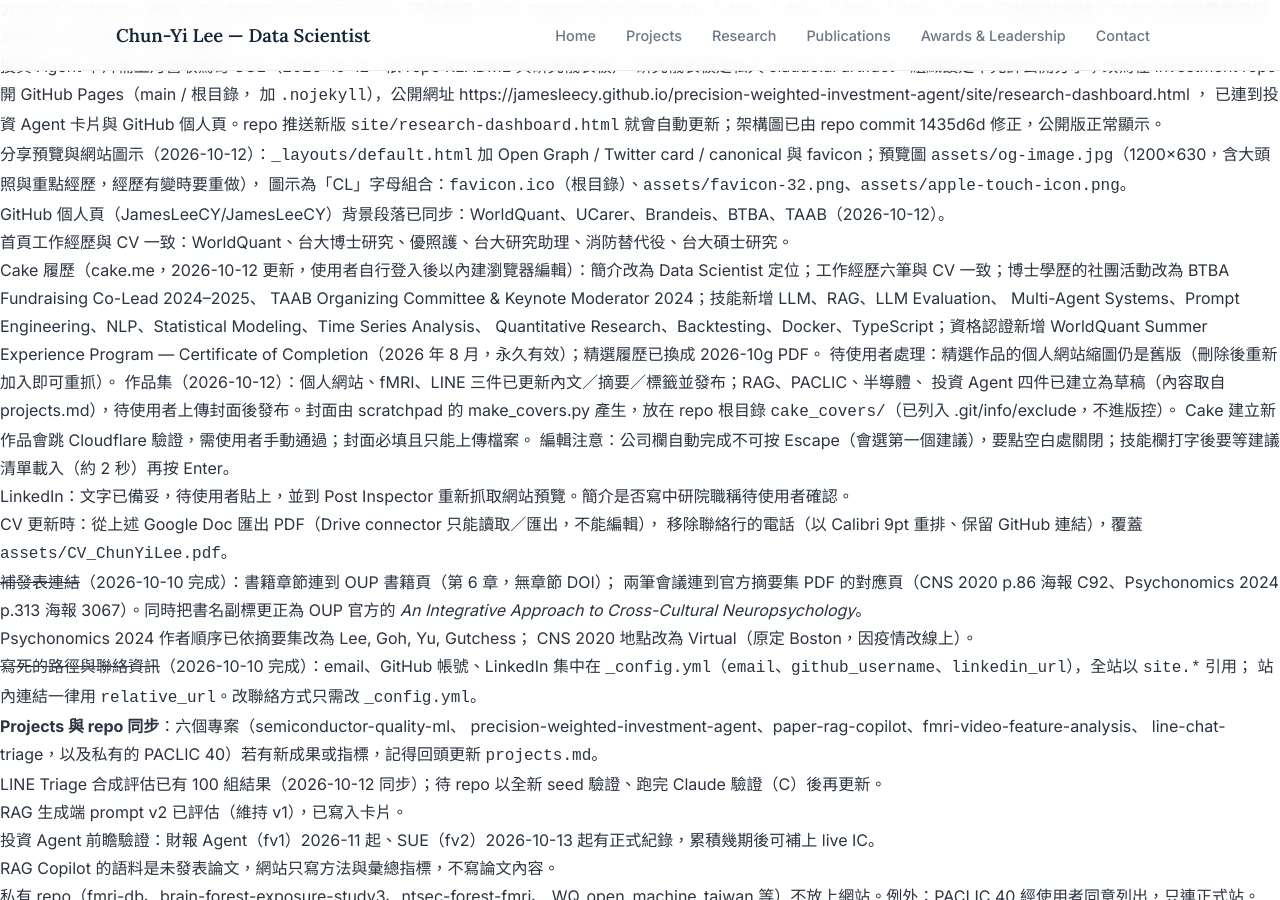
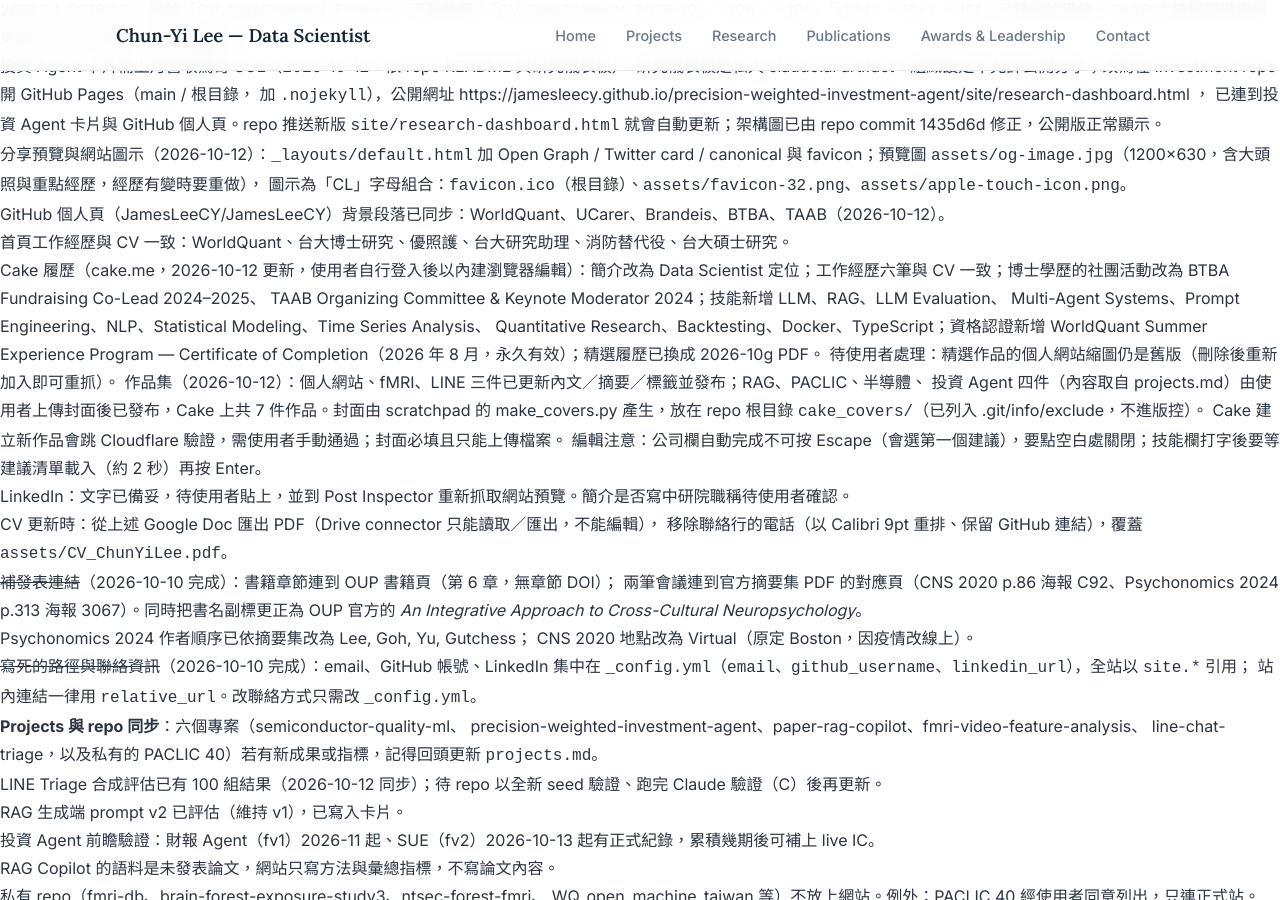
Before and after one commit to JamesLeeCY/JamesLeeCY.github.io, a Jekyll site: the page built from HANDOFF.md, in a window 1280 px wide and 900 px high, scrolled down 2084 px. Built offline with Jekyll 4.4.1, drawn with Linux system fonts in a browser that asks for light colours; our own code applies the rules of GitHub Pages for plain Markdown files.

Commit message:
HANDOFF: Cake portfolio items published
Co-Authored-By: Claude Opus 5.5 <noreply@anthropic.com>

```diff
--- a/HANDOFF.md
+++ b/HANDOFF.md
@@ -125,7 +125,7 @@ contact.md             聯絡方式
      Experience Program — Certificate of Completion（2026 年 8 月，永久有效）；精選履歷已換成 2026-10g PDF。
      待使用者處理：精選作品的個人網站縮圖仍是舊版（刪除後重新加入即可重抓）。
      作品集（2026-10-12）：個人網站、fMRI、LINE 三件已更新內文／摘要／標籤並發布；RAG、PACLIC、半導體、
-     投資 Agent 四件已建立為草稿（內容取自 projects.md），待使用者上傳封面後發布。封面由
+     投資 Agent 四件（內容取自 projects.md）由使用者上傳封面後已發布，Cake 上共 7 件作品。封面由
      scratchpad 的 make_covers.py 產生，放在 repo 根目錄 `cake_covers/`（已列入 .git/info/exclude，不進版控）。
      Cake 建立新作品會跳 Cloudflare 驗證，需使用者手動通過；封面必填且只能上傳檔案。
      編輯注意：公司欄自動完成不可按 Escape（會選第一個建議），要點空白處關閉；技能欄打字後要等建議清單載入（約 2 秒）再按 Enter。
```
